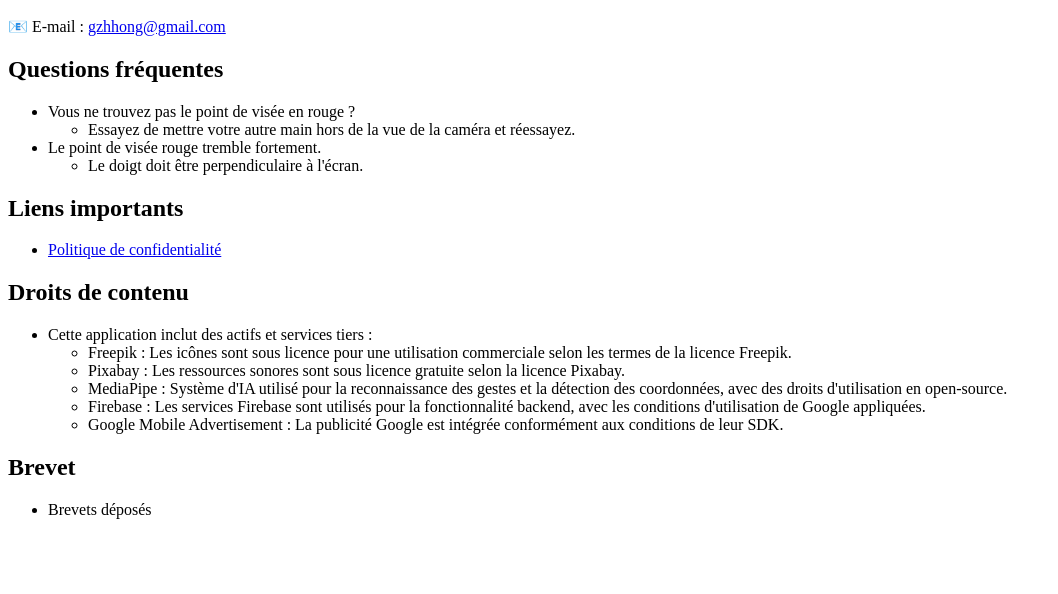
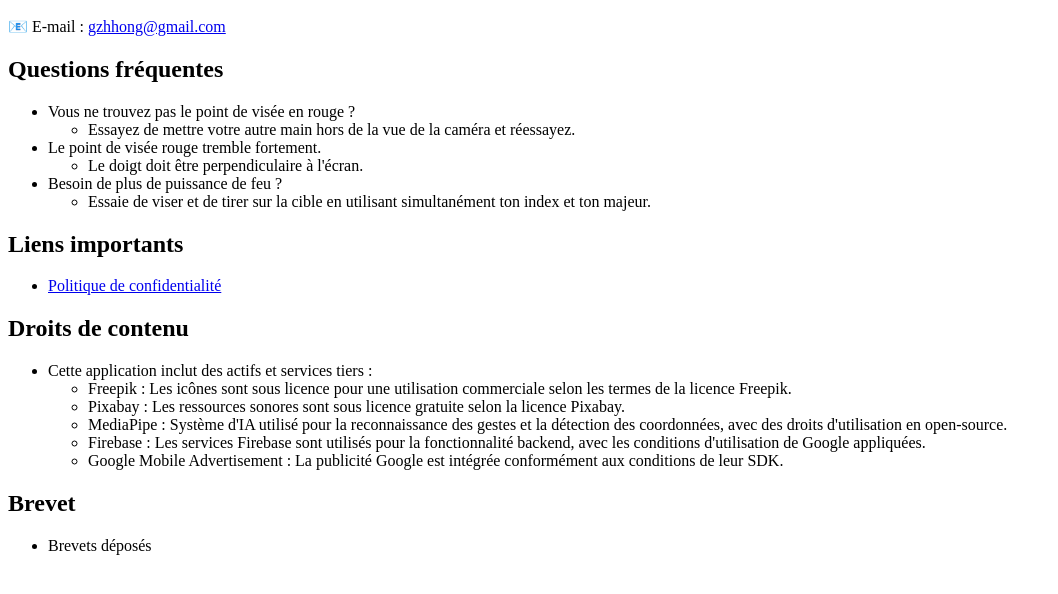
Before and after one commit to gzhhong/aimbang, a plain HTML site: page fr/support.html in a window 1280 px wide. Shown: the part 110-704 px from the top of the page, without its empty margins (0-1058 px from the left). Drawn offline with Linux system fonts and the light colour scheme.

Commit message:
add more Q/A
Signed-off-by: Zhihong GUO <gzhhong@gmail.com>

```diff
--- a/fr/support.html
+++ b/fr/support.html
@@ -20,6 +20,11 @@
         <li>Le point de visée rouge tremble fortement.
             <ul>
                 <li>Le doigt doit être perpendiculaire à l'écran.</li>
+            </ul>
+        </li>
+        <li>Besoin de plus de puissance de feu ?
+            <ul>
+                <li>Essaie de viser et de tirer sur la cible en utilisant simultanément ton index et ton majeur.</li>
             </ul>
         </li>
     </ul>
```
Also changed, not shown: en/support.html (+5 -0 lines), zh/support.html (+5 -0 lines).
